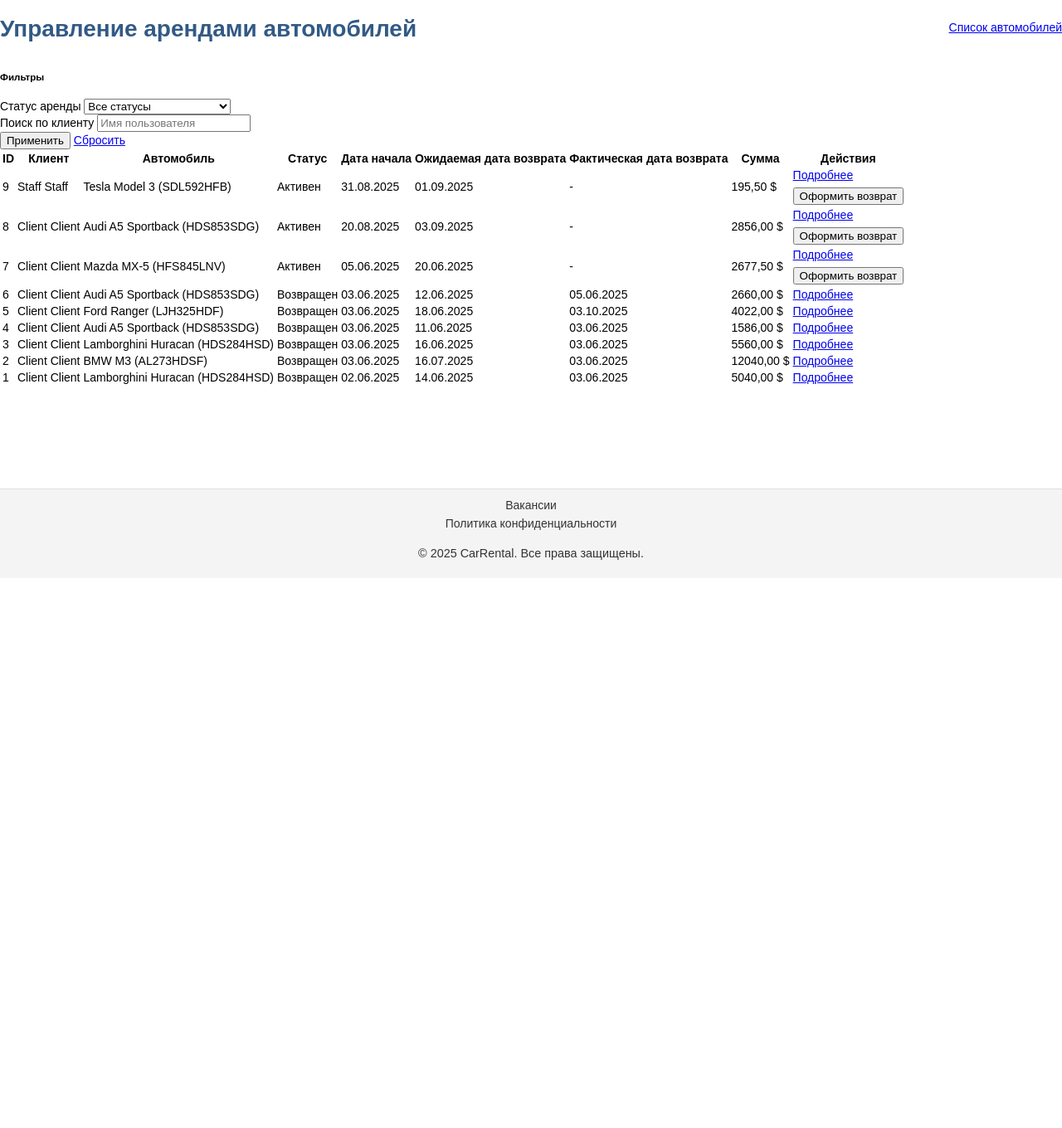
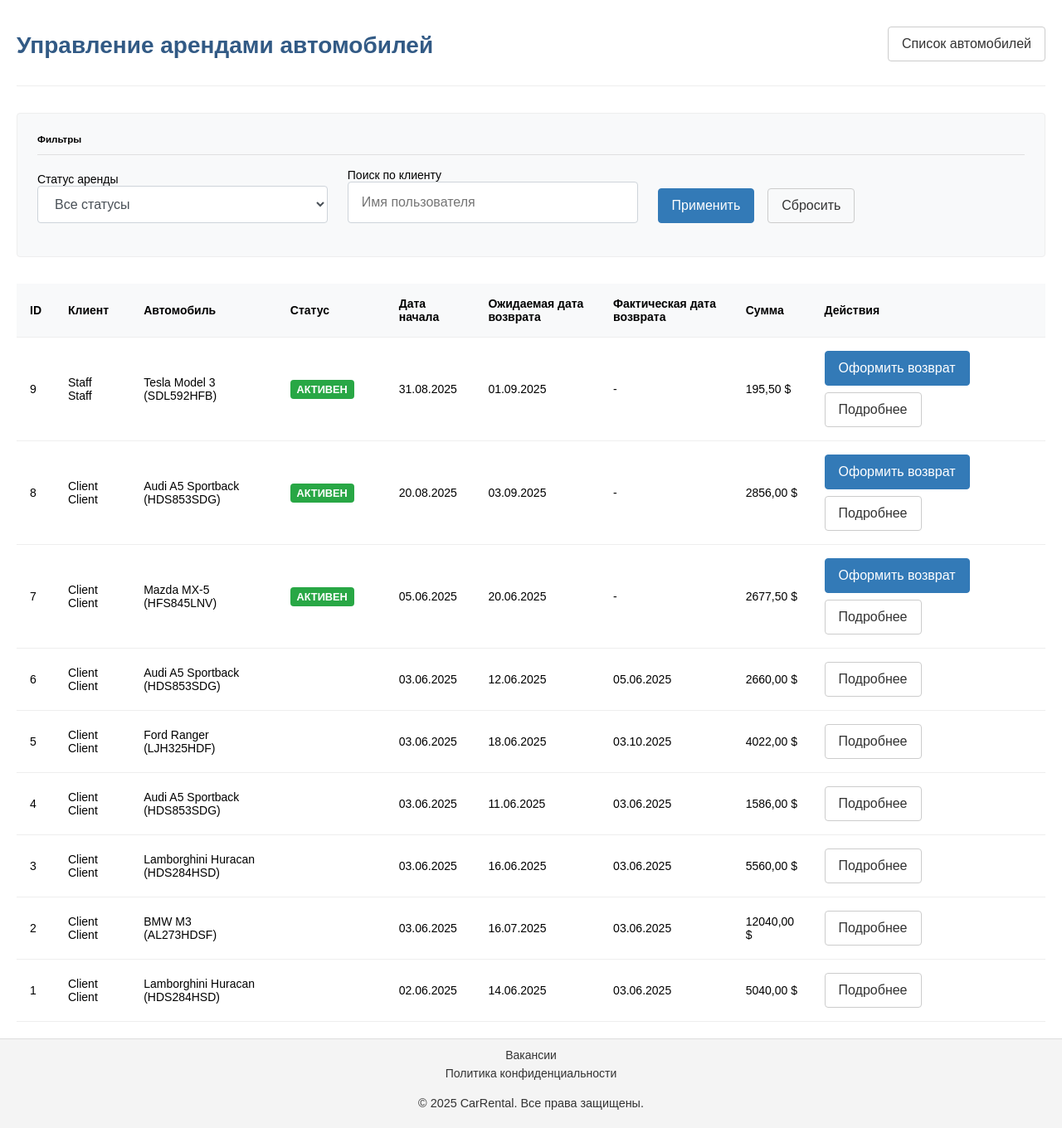
Before and after one commit to Dmitro44/353503_SEBELEV_21, a Django app: page /rentals/staff/ in a window 1280 px wide. Shown: the part 103-1463 px from the top of the page at 83% size. Before the commit the page ends 778 px from the top, so only its background shows below. Run offline with Django 5.2, Linux system fonts and the light colour scheme; a user stored in the database is signed in; data comes from the database, SQL or seed files in the repository; both versions use the stored data as it was after the commit.

Commit message:
Added styles for promocode pages, staff_rental_list, put filter styles into a separate file

```diff
--- /dev/null
+++ b/STRWEB/LR2/static/css/components/_filters.css
@@ -0,0 +1,61 @@
+/* --- Base Filter Styles --- */
+.filter-container {
+    background-color: #f8f9fa;
+    padding: 1.5rem;
+    border: 1px solid #eee;
+    border-radius: 0.25rem;
+    margin-bottom: 2rem;
+}
+
+.filter-container h5 {
+    margin-top: 0;
+    margin-bottom: 1rem;
+    padding-bottom: 0.75rem;
+    border-bottom: 1px solid #e0e0e0;
+}
+
+/* --- Horizontal Layout --- */
+.filter-container-horizontal .filter-form .form-row {
+    display: flex;
+    gap: 1.5rem;
+    margin-bottom: 1rem;
+    align-items: flex-end;
+}
+
+.filter-container-horizontal .filter-form .form-group {
+    flex: 1;
+}
+
+.filter-container-horizontal .filter-form .form-actions {
+    display: flex;
+    gap: 1rem;
+    align-items: center;
+    padding-top: 0;
+    border-top: 0;
+    margin-top: 0;
+    margin-bottom: 1rem; /* to align with inputs */
+}
+
+/* --- Vertical Layout --- */
+.filter-container-vertical .filter-section {
+    margin-bottom: 1.5rem;
+}
+
+.filter-container-vertical .filter-section:last-child {
+    margin-bottom: 0;
+}
+
+.filter-container-vertical .filter-section h5 {
+    font-size: 1.1rem;
+    color: var(--primary-color);
+}
+
+.filter-container-vertical .filter-buttons {
+    display: flex;
+    gap: 0.5rem;
+    margin-top: 0.5rem;
+}
+
+.filter-container-vertical .filter-buttons .btn {
+    flex: 1;
+}
--- a/STRWEB/LR2/static/css/components/_forms.css
+++ b/STRWEB/LR2/static/css/components/_forms.css
@@ -17,6 +17,17 @@
 /* Form group */
 .form-group {
     margin-bottom: 1.5rem;
+}
+
+.form-row {
+    display: flex;
+    gap: 1.5rem;
+    flex-wrap: wrap;
+}
+
+.form-row .form-group {
+    flex: 1;
+    min-width: 200px; /* Prevent fields from getting too small */
 }
 
 /* Form label */
--- a/STRWEB/LR2/static/css/main.css
+++ b/STRWEB/LR2/static/css/main.css
@@ -13,6 +13,7 @@
 @import url('components/_cards.css');
 @import url('components/_forms.css');
 @import url('components/_breadcrumbs.css');
+@import url('components/_filters.css');
 
 /* Pages */
 @import url('pages/_home.css');
@@ -32,3 +33,6 @@
 @import url('pages/_review_list.css');
 @import url('pages/_review_form.css');
 @import url('pages/_review_management.css');
+@import url('pages/_promocode_list.css');
+@import url('pages/_promocode_detail.css');
+@import url('pages/_staff_rental_list.css');
--- /dev/null
+++ b/STRWEB/LR2/static/css/pages/_promocode_list.css
@@ -0,0 +1,77 @@
+/* Styles for the promocode list page */
+
+.page-subheading {
+    font-size: 1.1rem;
+    color: #6c757d;
+    margin-bottom: 2rem;
+    text-align: center;
+}
+
+.promocode-section {
+    margin-bottom: 3rem;
+}
+
+.promocode-section h2 {
+    border-bottom: 1px solid #eee;
+    padding-bottom: 0.5rem;
+    margin-bottom: 1.5rem;
+}
+
+.table-container {
+    overflow-x: auto;
+}
+
+.promocode-table {
+    width: 100%;
+    border-collapse: collapse;
+    background-color: #fff;
+    box-shadow: 0 2px 5px rgba(0,0,0,0.05);
+    table-layout: fixed;
+}
+
+.promocode-table th,
+.promocode-table td {
+    padding: 1rem;
+    text-align: left;
+    border-bottom: 1px solid #eee;
+}
+
+.promocode-table th {
+    background-color: #f8f9fa;
+    font-weight: 600;
+}
+
+.promocode-table tbody tr:hover {
+    background-color: #f8f9fa;
+}
+
+.promocode-table .code-cell {
+    font-family: 'Courier New', Courier, monospace;
+    font-weight: bold;
+    font-size: 1.1rem;
+    color: var(--primary-color);
+}
+
+.promocode-table .discount-cell {
+    font-weight: bold;
+    font-size: 1.1rem;
+}
+
+.promocode-table .action-cell {
+    display: flex;
+    gap: 0.5rem;
+}
+
+/* Expired table styles */
+.expired-table {
+    opacity: 0.7;
+}
+
+.expired-table tbody tr:hover {
+    background-color: transparent;
+}
+
+.expired-table .code-cell,
+.expired-table .discount-cell {
+    color: #6c757d;
+}
--- /dev/null
+++ b/STRWEB/LR2/static/css/pages/_staff_rental_list.css
@@ -0,0 +1,74 @@
+/* Styles for the staff rental list page */
+
+.rental-table {
+    width: 100%;
+    border-collapse: collapse;
+    background-color: #fff;
+    box-shadow: 0 2px 5px rgba(0,0,0,0.05);
+}
+
+.rental-table th,
+.rental-table td {
+    padding: 1rem;
+    text-align: left;
+    border-bottom: 1px solid #eee;
+    vertical-align: middle;
+}
+
+.rental-table th {
+    background-color: #f8f9fa;
+    font-weight: 600;
+}
+
+.rental-table tbody tr:hover {
+    background-color: #f8f9fa;
+}
+
+.rental-table .action-cell {
+    min-width: 220px;
+}
+
+.action-group {
+    display: flex;
+    flex-wrap: wrap;
+    gap: 0.5rem;
+    align-items: center;
+}
+
+.action-group .btn,
+.action-group form {
+    margin: 0;
+}
+
+.action-group form {
+    flex: 1 1 auto;
+}
+
+
+
+/* Status Badges */
+.status-badge {
+    padding: 0.3em 0.6em;
+    border-radius: 0.25rem;
+    font-weight: 600;
+    font-size: 0.8rem;
+    color: #fff;
+    text-transform: uppercase;
+}
+
+.status-pending {
+    background-color: #ffc107; /* Warning */
+    color: #212529;
+}
+
+.status-active {
+    background-color: #28a745; /* Success */
+}
+
+.status-completed {
+    background-color: #6c757d; /* Secondary */
+}
+
+.status-cancelled {
+    background-color: #dc3545; /* Danger */
+}
--- a/STRWEB/LR2/templates/rentals/staff_rental_list.html
+++ b/STRWEB/LR2/templates/rentals/staff_rental_list.html
@@ -3,21 +3,20 @@
 {% block title %}Управление арендами - Автопрокат{% endblock %}
 
 {% block content %}
-<div>
-    <div>
-        <div>
-            <div style="display: flex; justify-content: space-between; align-items: center;">
+<div class="content-container">
+    <div class="page-header">
         <h1>Управление арендами автомобилей</h1>
-                <a href="{% url 'vehicle_list' %}">Список автомобилей</a>
+        <a href="{% url 'vehicle_list' %}" class="btn btn-secondary">Список автомобилей</a>
     </div>
 
     <!-- Фильтры -->
-            <div>
+    <div class="filter-container filter-container-horizontal">
         <h5>Фильтры</h5>
-                <form method="get">
-                    <div>
+        <form method="get" class="filter-form">
+            <div class="form-row">
+                <div class="form-group">
                     <label for="status">Статус аренды</label>
-                        <select name="status" id="status">
+                    <select name="status" id="status" class="form-control">
                         <option value="">Все статусы</option>
                         {% for status_code, status_name in status_choices %}
                             <option value="{{ status_code }}" {% if status_filter == status_code %}selected{% endif %}>
@@ -26,20 +25,22 @@
                         {% endfor %}
                     </select>
                 </div>
-                    <div>
+                <div class="form-group">
                     <label for="user">Поиск по клиенту</label>
-                        <input type="text" name="user" id="user"
+                    <input type="text" name="user" id="user" class="form-control"
                            value="{{ user_filter|default:'' }}" placeholder="Имя пользователя">
                 </div>
-                    <div>
-                        <button type="submit">Применить</button>
-                        <a href="{% url 'staff_rental_list' %}">Сбросить</a>
+            </div>
+            <div class="form-actions">
+                <button type="submit" class="btn btn-primary">Применить</button>
+                <a href="{% url 'staff_rental_list' %}" class="btn btn-secondary">Сбросить</a>
             </div>
         </form>
     </div>
 
     {% if rentals %}
-                <table>
+        <div class="table-container">
+            <table class="table rental-table">
                 <thead>
                     <tr>
                         <th>ID</th>
@@ -60,47 +61,46 @@
                             <td>{{ rental.user.get_full_name|default:rental.user.username }}</td>
                             <td>{{ rental.vehicle }}</td>
                             <td>
-                                    {{ rental.get_status_display }}
+                                <span class="status-badge status-{{ rental.status }}">{{ rental.get_status_display }}</span>
                             </td>
                             <td>{{ rental.rental_date|date:"d.m.Y" }}</td>
                             <td>{{ rental.expected_return_date|date:"d.m.Y" }}</td>
                             <td>{{ rental.actual_return_date|date:"d.m.Y"|default:"-" }}</td>
                             <td>{{ rental.total_amount }} $</td>
-                                <td>
-                                    <a href="{% url 'rental_detail' rental.pk %}?next={% url 'staff_rental_list' %}">Подробнее</a>
-
+                            <td class="action-cell">
+                                <div class="action-group">
                                     {% if rental.status == 'pending' %}
-                                        <div style="display: flex; margin-top: 0.5em;">
-                                            <form method="post" action="{% url 'rental_confirm' rental.pk %}" style="margin-right: 0.5em;">
+                                        <form method="post" action="{% url 'rental_confirm' rental.pk %}">
                                             {% csrf_token %}
                                             <input type="hidden" name="action" value="approve">
-                                                <button type="submit">Подтвердить</button>
+                                            <button type="submit" class="btn btn-primary">Подтвердить</button>
                                         </form>
                                         <form method="post" action="{% url 'rental_confirm' rental.pk %}">
                                             {% csrf_token %}
                                             <input type="hidden" name="action" value="reject">
-                                                <button type="submit">Отклонить</button>
+                                            <button type="submit" class="btn btn-danger">Отклонить</button>
                                         </form>
-                                        </div>
                                     {% endif %}
 
                                     {% if rental.status == 'active' %}
-                                        <form method="get" action="{% url 'rental_return' rental.pk %}" style="margin-top: 0.5em;">
+                                        <form method="get" action="{% url 'rental_return' rental.pk %}">
                                             {% csrf_token %}
-                                            <button type="submit">Оформить возврат</button>
+                                            <button type="submit" class="btn btn-primary">Оформить возврат</button>
                                         </form>
                                     {% endif %}
+
+                                    <a href="{% url 'rental_detail' rental.pk %}?next={% url 'staff_rental_list' %}" class="btn btn-secondary">Подробнее</a>
+                                </div>
                             </td>
                         </tr>
                     {% endfor %}
                 </tbody>
             </table>
+        </div>
     {% else %}
-                <div>
+        <div class="alert alert-info">
             Нет аренд, соответствующих заданным критериям.
         </div>
     {% endif %}
 </div>
-    </div>
-</div>
 {% endblock %}
```
Also changed, not shown: STRWEB/LR2/static/css/pages/_promocode_detail.css (added, +51 -0 lines), STRWEB/LR2/static/css/pages/_vehicle_list.css (+0 -39 lines), STRWEB/LR2/templates/carrental/vehicle_list.html (+11 -9 lines), STRWEB/LR2/templates/content/promocode_detail.html (+29 -45 lines), STRWEB/LR2/templates/content/promocode_form.html (+48 -56 lines), STRWEB/LR2/templates/content/promocode_list.html (+27 -44 lines), STRWEB/LR2/db.sqlite3. Lines whose indentation alone changed are shown as unchanged.
